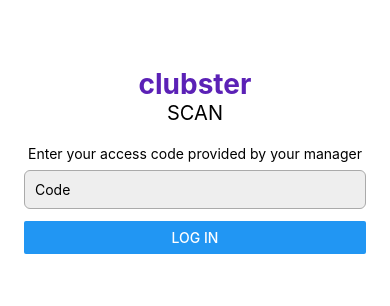
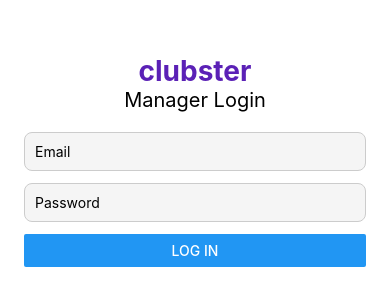
Before and after one commit to gmatt8/clubster-app, a React Native app: screen /Login in a window 390 px wide. Shown: the part 262-568 px from the top of the page. Built offline with nearby package versions, Linux system fonts and the light colour scheme.

Commit message:
“BasicUpdate“

```diff
--- a/App.tsx
+++ b/App.tsx
@@ -1,6 +1,7 @@
 // App.tsx
 
 import AppNavigator from './navigation/AppNavigator';
+import 'react-native-url-polyfill/auto';
 
 export default function App() {
   return <AppNavigator />;
--- /dev/null
+++ b/lib/auth.ts
@@ -0,0 +1,14 @@
+// lib/auth.ts
+
+import { supabase } from './supabase';
+
+export async function getUserProfile(userId: string) {
+  const { data, error } = await supabase
+    .from('profiles')
+    .select('role')
+    .eq('id', userId)
+    .single();
+
+  if (error) throw error;
+  return data;
+}
--- /dev/null
+++ b/lib/supabase.ts
@@ -0,0 +1,14 @@
+// lib/supabase.ts
+
+import { createClient } from '@supabase/supabase-js';
+import 'react-native-url-polyfill/auto';
+
+const SUPABASE_URL = 'https://your-project.supabase.co';
+const SUPABASE_ANON_KEY = 'your-anon-key';
+
+export const supabase = createClient(SUPABASE_URL, SUPABASE_ANON_KEY, {
+  auth: {
+    persistSession: true,
+    autoRefreshToken: true,
+  },
+});
--- a/package.json
+++ b/package.json
@@ -11,7 +11,9 @@
   "dependencies": {
     "@react-navigation/native": "^7.1.7",
     "@react-navigation/native-stack": "^7.3.11",
+    "@supabase/supabase-js": "^2.49.4",
     "expo": "~53.0.7",
+    "expo-camera": "~16.1.6",
     "expo-dev-client": "~5.1.8",
     "expo-modules-core": "~2.3.12",
     "expo-status-bar": "~2.2.3",
@@ -20,7 +22,7 @@
     "react-native-gesture-handler": "~2.24.0",
     "react-native-safe-area-context": "5.4.0",
     "react-native-screens": "~4.10.0",
-    "expo-camera": "~16.1.6"
+    "react-native-url-polyfill": "^2.0.0"
   },
   "devDependencies": {
     "@babel/core": "^7.25.2",
--- a/screens/LoginScreen.tsx
+++ b/screens/LoginScreen.tsx
@@ -1,51 +1,89 @@
 // screens/LoginScreen.tsx
-
 import React, { useState } from 'react';
 import { View, Text, TextInput, Button, StyleSheet, Alert } from 'react-native';
+import { supabase } from '../lib/supabase';
+import { getUserProfile } from '../lib/auth';
 
 export default function LoginScreen({ navigation }: any) {
-  const [code, setCode] = useState('');
-  const [error, setError] = useState(false);
+  const [email, setEmail] = useState('');
+  const [password, setPassword] = useState('');
+  const [loading, setLoading] = useState(false);
+  const [error, setError] = useState('');
 
-  const handleLogin = () => {
-    // Per ora validiamo se il codice è "1234"
-    if (code === '1234') {
-      navigation.navigate('EventSelection');
-    } else {
-      setError(true);
+  const handleLogin = async () => {
+    setLoading(true);
+    setError('');
+
+    const { data, error: loginError } = await supabase.auth.signInWithPassword({
+      email,
+      password,
+    });
+
+    if (loginError || !data.user) {
+      setError(loginError?.message || 'Login failed');
+      setLoading(false);
+      return;
     }
+
+    try {
+      const profile = await getUserProfile(data.user.id);
+
+      if (profile.role !== 'manager') {
+        await supabase.auth.signOut();
+        setError('Unauthorized. This login is for managers only.');
+        setLoading(false);
+        return;
+      }
+
+      navigation.replace('EventSelection');
+    } catch (err: any) {
+      await supabase.auth.signOut();
+      setError(err.message || 'Profile not found.');
+    }
+
+    setLoading(false);
   };
 
   return (
     <View style={styles.container}>
       <Text style={styles.logo}>clubster</Text>
-      <Text style={styles.title}>SCAN</Text>
-      <Text style={styles.label}>Enter your access code provided by your manager</Text>
+      <Text style={styles.title}>Manager Login</Text>
+
       <TextInput
-        placeholder="Code"
-        value={code}
-        onChangeText={setCode}
+        placeholder="Email"
+        autoCapitalize="none"
+        keyboardType="email-address"
         style={styles.input}
+        onChangeText={setEmail}
+        value={email}
+      />
+
+      <TextInput
+        placeholder="Password"
         secureTextEntry
+        style={styles.input}
+        onChangeText={setPassword}
+        value={password}
       />
-      <Button title="Log in" onPress={handleLogin} />
-      {error && <Text style={styles.error}>Invalid access code. Please try again.</Text>}
+
+      <Button title={loading ? 'Logging in...' : 'Log In'} onPress={handleLogin} />
+
+      {error ? <Text style={styles.error}>{error}</Text> : null}
     </View>
   );
 }
 
 const styles = StyleSheet.create({
-  container: { flex: 1, padding: 24, justifyContent: 'center', backgroundColor: '#fff' },
+  container: { flex: 1, justifyContent: 'center', padding: 24, backgroundColor: '#fff' },
   logo: { fontSize: 28, color: '#5B21B6', fontWeight: 'bold', textAlign: 'center' },
-  title: { fontSize: 20, textAlign: 'center', marginBottom: 20 },
-  label: { fontSize: 14, marginBottom: 8, textAlign: 'center' },
+  title: { fontSize: 20, marginBottom: 20, textAlign: 'center' },
   input: {
     borderWidth: 1,
-    borderColor: '#aaa',
-    borderRadius: 6,
+    borderColor: '#ccc',
+    borderRadius: 8,
     padding: 10,
     marginBottom: 12,
-    backgroundColor: '#eee',
+    backgroundColor: '#f5f5f5',
   },
-  error: { color: 'red', marginTop: 10, textAlign: 'center' },
+  error: { color: 'red', textAlign: 'center', marginTop: 10 },
 });
--- a/screens/ScannerScreen.tsx
+++ b/screens/ScannerScreen.tsx
@@ -1,27 +1,24 @@
 // screens/ScannerScreen.tsx
-import React, { useState, useEffect, useRef } from 'react';
-import { View, Text, StyleSheet, Button, Alert } from 'react-native';
-import { Camera, CameraType } from 'expo-camera';
+import React, { useEffect, useState } from 'react';
+import { View, Text, StyleSheet, Button } from 'react-native';
+import { CameraView, useCameraPermissions, CameraType } from 'expo-camera';
 
 export default function ScannerScreen({ navigation }: any) {
-  const [hasPermission, setHasPermission] = useState<boolean | null>(null);
+  const [permission, requestPermission] = useCameraPermissions();
   const [scanned, setScanned] = useState(false);
-  const cameraRef = useRef<Camera | null>(null);
 
   useEffect(() => {
-    (async () => {
-      const { status } = await Camera.requestCameraPermissionsAsync();
-      setHasPermission(status === 'granted');
-    })();
-  }, []);
+    if (!permission) {
+      requestPermission();
+    }
+  }, [permission]);
 
-  const handleBarCodeScanned = ({ data }: any) => {
+  const handleBarCodeScanned = ({ data }: { data: string }) => {
     if (!scanned) {
       setScanned(true);
       console.log("QR Code Data:", data);
 
-      // Simula una chiamata API di validazione
-      const isValid = data.includes("VALID"); // oppure chiama un'API vera
+      const isValid = data.includes("VALID");
 
       navigation.navigate('Result', {
         ticketId: data,
@@ -30,12 +27,17 @@
     }
   };
 
-  if (hasPermission === null) {
-    return <View><Text>Requesting camera permission...</Text></View>;
+  if (!permission) {
+    return <View style={styles.center}><Text>Requesting camera permissions...</Text></View>;
   }
 
-  if (hasPermission === false) {
-    return <View><Text>No access to camera</Text></View>;
+  if (!permission.granted) {
+    return (
+      <View style={styles.center}>
+        <Text>No access to camera</Text>
+        <Button title="Allow Camera" onPress={requestPermission} />
+      </View>
+    );
   }
 
   return (
@@ -43,14 +45,11 @@
       <Text style={styles.title}>clubster</Text>
       <Text style={styles.subtitle}>SCAN</Text>
 
-      <Camera
-        ref={cameraRef}
+      <CameraView
         style={styles.camera}
-        type={CameraType.back}
-        onBarCodeScanned={handleBarCodeScanned}
-        barCodeScannerSettings={{
-          barCodeTypes: ['qr'], // scansiona solo QR
-        }}
+        facing={CameraType.back}
+        onBarcodeScanned={scanned ? undefined : handleBarCodeScanned}
+        barcodeScannerSettings={{ barcodeTypes: ['qr'] }}
       />
 
       {scanned && (
@@ -70,4 +69,5 @@
   subtitle: { fontSize: 20, textAlign: 'center', marginBottom: 20 },
   camera: { flex: 1, borderRadius: 12, overflow: 'hidden' },
   logout: { textAlign: 'center', color: 'red', marginVertical: 16 },
+  center: { flex: 1, justifyContent: 'center', alignItems: 'center' },
 });
```
Also changed, not shown: api/validate-ticket/route.js (added, +31 -0 lines), 3 other files (tests, documents, lock files or other folders).
